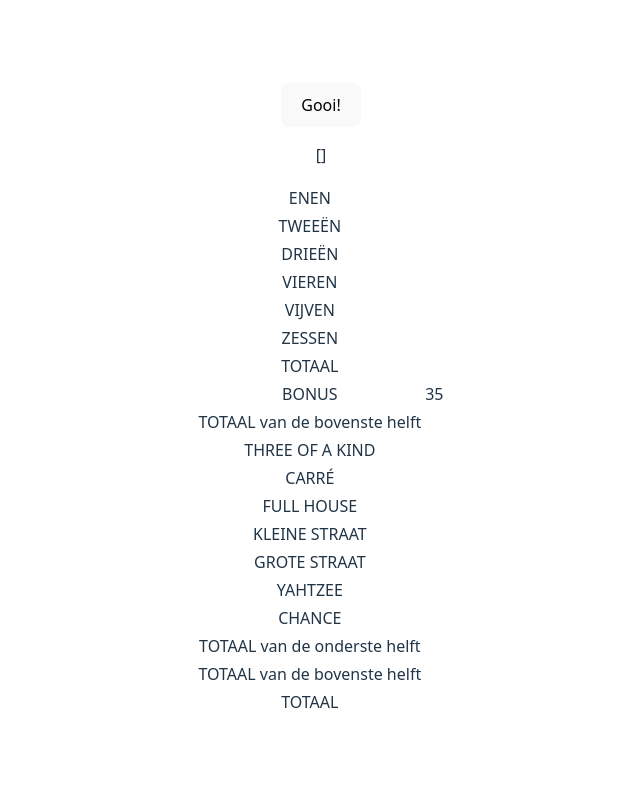
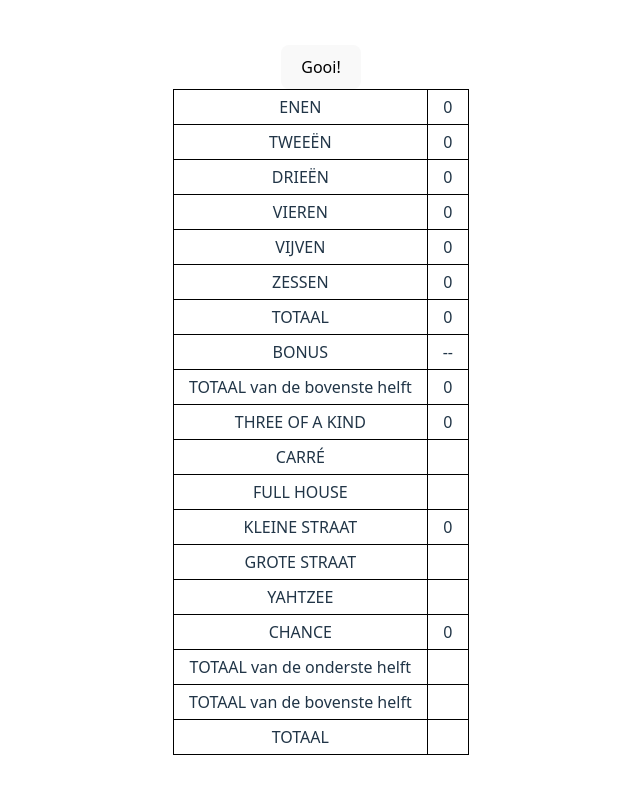
Before and after one commit to FloorD16/vue-yahtzee, a Vue app: page / in a window 1280 px wide. Shown: the top 794 px of the page, without its empty margins (319-959 px from the left). Built offline with nearby package versions, Linux system fonts and the light colour scheme.

Commit message:
implemented score table upper part + start with lower part

```diff
--- a/src/components/ScoreTable.vue
+++ b/src/components/ScoreTable.vue
@@ -1,50 +1,86 @@
 <script setup>
+import { ref, watch, computed } from 'vue';
+
 const dice = defineModel();
+const upperPart = ref([]);
+
+watch(dice, (newDice) => {
+    upperPart.value = [{key:1, name:'ENEN', frequency:0},
+        {key:2, name:'TWEEËN', frequency:0},
+        {key:3, name:'DRIEËN', frequency:0},
+        {key:4, name:'VIEREN', frequency:0},
+        {key:5, name:'VIJVEN', frequency:0},
+        {key:6, name:'ZESSEN', frequency:0}];
+
+    for (let die of newDice) {
+        upperPart.value[die-1].frequency++;
+    }
+
+}, {immediate: true});
+
+const totalUpperPartNoBonus = computed(() => {
+    return upperPart.value.reduce((sum, item) => sum + item.key*item.frequency, 0);
+});
+
+const bonus = computed(() => {
+    return totalUpperPartNoBonus.value >= 63 ? 35 : '--';
+});
+
+const totalUpperPart = computed(() => {
+    return bonus.value === 35 ? totalUpperPartNoBonus.value + bonus.value : totalUpperPartNoBonus.value;
+});
+
+const sumOfAll = computed(() => {
+    return dice.value.reduce((sum, die) => sum + die, 0);
+});
+
+const checkForSameDice = computed(() => {
+    for (let item of upperPart.value) {
+        if (item.frequency >= 3) {
+            return sumOfAll.value;
+        }
+    }
+    return 0;
+});
+
+const sortString = computed(() => {
+    return [...new Set(dice.value)].sort((a,b) => a-b).join(',');
+});
+
+const smallStreet = computed(() => {
+    if (sortString.value.includes('1,2,3,4') ||
+    sortString.value.includes('2,3,4,5') ||
+    sortString.value.includes('3,4,5,6')) {
+        return 30;
+    } else {
+        return 0;
+    }
+});
+
 </script>
 
 <template>
-    <p>{{ dice }}</p>
-
     <table>
-        <tr>
-            <td>ENEN</td>
-            <td class="bovensteDeel"></td>
-        </tr>
-        <tr>
-            <td>TWEEËN</td>
-            <td class="bovensteDeel"></td>
-        </tr>
-        <tr>
-            <td>DRIEËN</td>
-            <td class="bovensteDeel"></td>
-        </tr>
-        <tr>
-            <td>VIEREN</td>
-            <td class="bovensteDeel"></td>
-        </tr>
-        <tr>
-            <td>VIJVEN</td>
-            <td class="bovensteDeel"></td>
-        </tr>
-        <tr>
-            <td>ZESSEN</td>
-            <td class="bovensteDeel"></td>
+        <tbody>
+            <tr v-for="item in upperPart" :key="item.key">
+                <td>{{ item.name }}</td>
+                <td>{{ item.key * item.frequency }}</td>
             </tr>
             <tr>
                 <td>TOTAAL</td>
-            <td class="totaalbovenste"></td>
+                <td>{{ totalUpperPartNoBonus }}</td>
             </tr>
             <tr>
                 <td>BONUS</td>
-            <td>35</td>
+                <td>{{ bonus }}</td>
             </tr>
             <tr>
                 <td>TOTAAL van de bovenste helft</td>
-            <td class="totaalbovenstehelft"></td>
+                <td>{{ totalUpperPart }}</td>
             </tr>
             <tr>
                 <td>THREE OF A KIND</td>
-            <td class="threeofakind"></td>
+                <td>{{ checkForSameDice }}</td>
             </tr>
             <tr>
                 <td>CARRÉ</td>
@@ -56,7 +92,7 @@
             </tr>
             <tr>
                 <td>KLEINE STRAAT</td>
-            <td class="kleinestraat"></td>
+                <td>{{ smallStreet }}</td>
             </tr>
             <tr>
                 <td>GROTE STRAAT</td>
@@ -68,7 +104,7 @@
             </tr>
             <tr>
                 <td>CHANCE</td>
-            <td class="chance"></td>
+                <td>{{ sumOfAll }}</td>
             </tr>
             <tr>
                 <td>TOTAAL van de onderste helft</td>
@@ -82,9 +118,17 @@
                 <td>TOTAAL</td>
                 <td class="totaal"></td>
             </tr>
+        </tbody>
     </table>
 </template>
 
 <style scoped>
+    table {
+        border-collapse: collapse;
+    }
 
+    td {
+        border: 1px solid black;
+        padding: 5px 15px;
+    }
 </style>
--- a/src/components/ThrownDice.vue
+++ b/src/components/ThrownDice.vue
@@ -4,21 +4,15 @@
 const dice = ref([]);
 const emit = defineEmits(['diceValues']);
 
-const emitDice = () => {
-  emit('diceValues', dice.value);
-};
+const rollDice = () => {
 
-const rollDice = () => {
   dice.value = [];
-  let roll;
 
-  for (let i=1; i<6; i++) {
-    roll = Math.floor(Math.random()*6) + 1;
-    dice.value.push(roll);
+  for (let i = 1; i < 6; i++) {
+    dice.value.push(Math.floor(Math.random()*6) + 1);
   }
 
-  emitDice();
-
+  emit('diceValues', dice.value);
 }
 
 </script>
```
Lines whose indentation alone changed are shown as unchanged.
